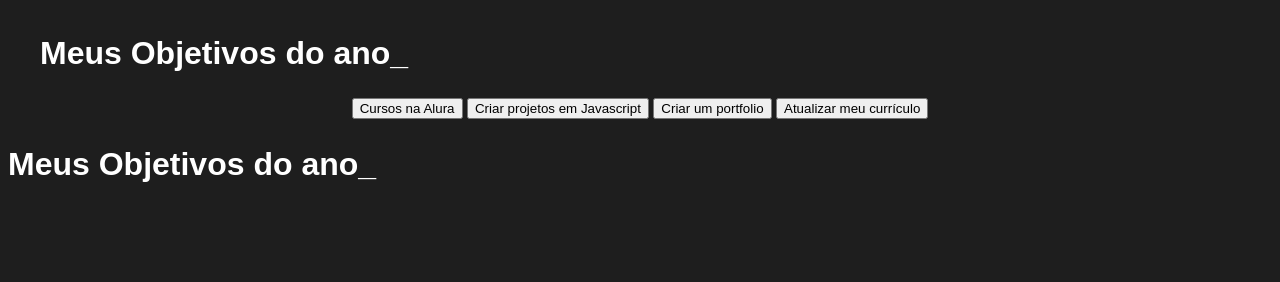
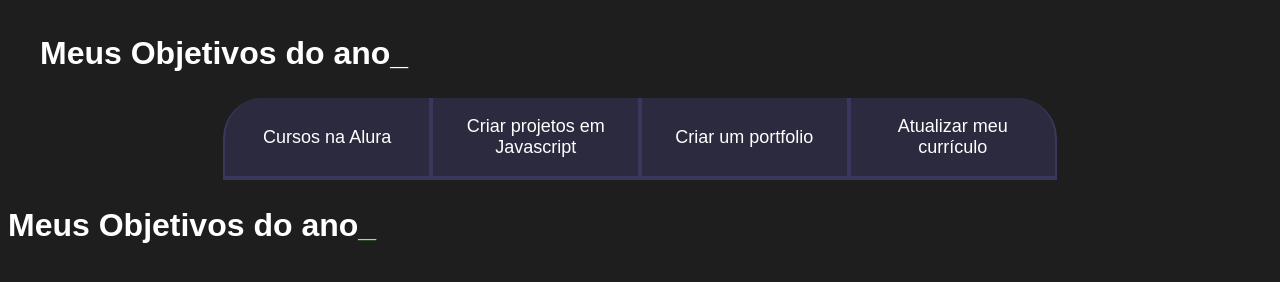
Before and after one commit to all-game-xupa/gb-ingui-a, a plain HTML site: page index.html in a window 1280 px wide. Drawn offline with Linux system fonts and the light colour scheme.

Commit message:
Update style.css

```diff
--- a/style.css
+++ b/style.css
@@ -25,3 +25,61 @@ body {
     width: 100%;
     font-size: 32px;
 }
+
+.titulo-principal span {
+    color: var(--verde);
+}
+.botao{
+    font-family: "Crakra Petch", sans-serif;
+    background-color: var(--botao-inativo);
+    color: var(--branco);
+    display: flex;
+    justify-content: center;
+    padding: 1em;
+    font-size: 18px;
+    align-items: center;
+}
+.botao {
+    font-family: "Crakra Petch", sans-serif;
+    background-color: var(--botao-inativo);
+    color: var(--branco);
+    display: flex;
+    justify-content: center;
+    padding: 1em;
+    font-size: 18px;
+    align-items: center;
+    width: 100%;
+    border-bottom: 4px solid var(--botao-ativo);
+    border-left: 2px solid var(--botao-ativo);
+    border-right: 2px solid var(--botao-ativo);
+    border-top: none;
+}
+.botoes {
+    display: block;
+}
+
+@media screen and (min-width: 768px) {
+    .botoes {
+        display: flex;
+    }
+}
+.botao:first-child {
+    border-radius: 40px 40px 0 0;
+}
+@media screen and (min-width: 768px) {
+    .botoes {
+        display: flex;
+    }
+
+    .botao:first-child {
+        border-radius: 40px 0 0 0;
+    }
+
+    .botao:last-child {
+        border-radius: 0 40px 0 0;
+    }
+}
+.ativo{
+background-color: var(--botao-ativo);
+border-bottom: 4px solid var(--verde);
+}
```
